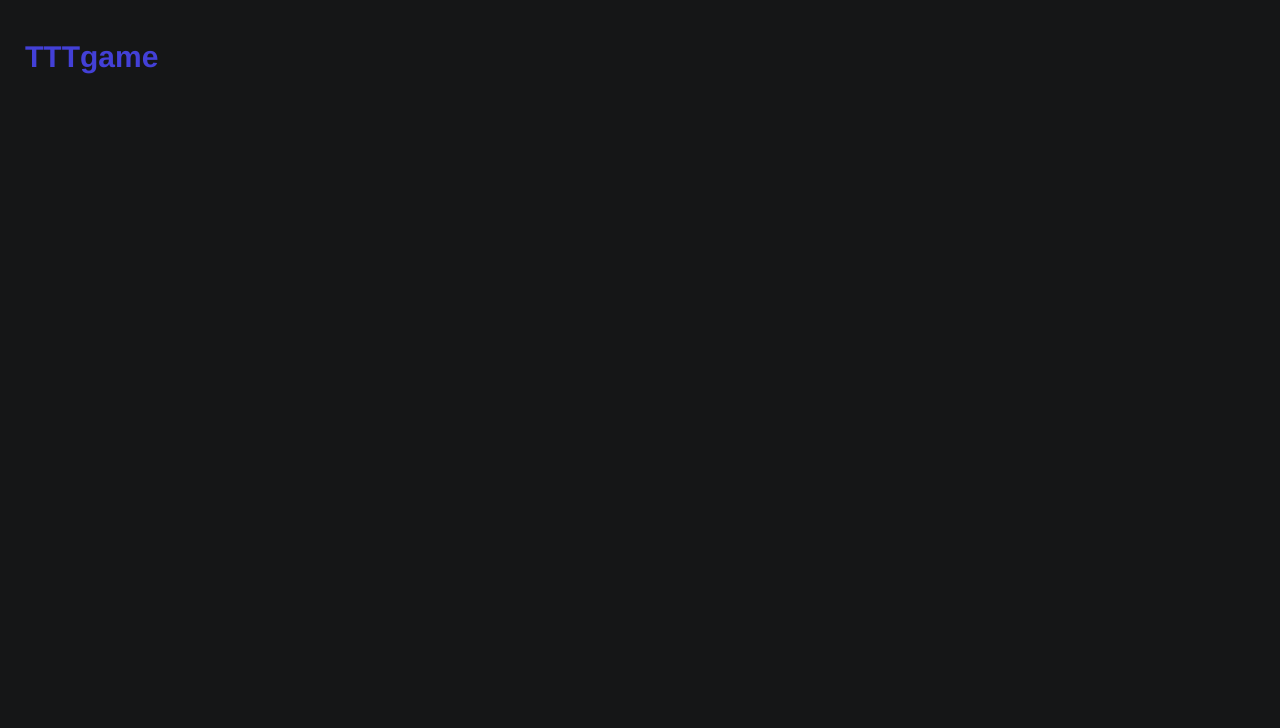
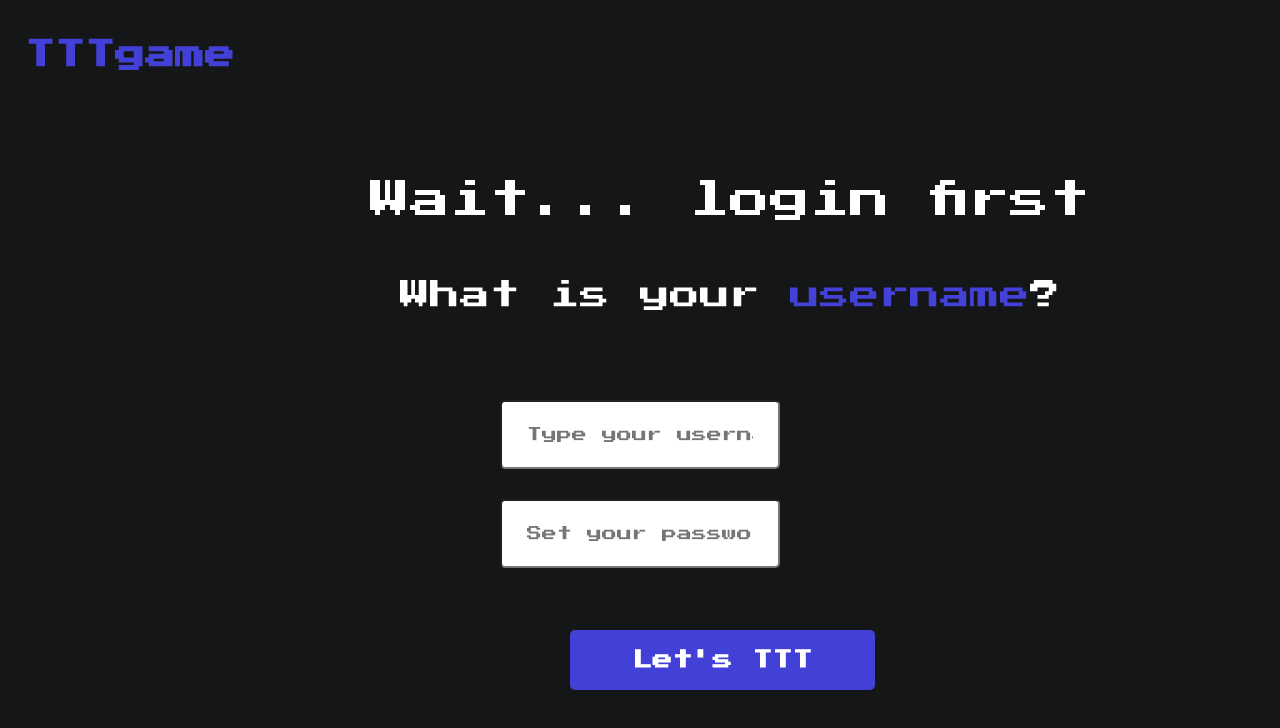
Before and after one commit to k1audiaa/TTTGame-Frontend, a Vue app: page /login in a window 1280 px wide. Before the commit this address had no page. Shown: the top 728 px of the page. Built offline with nearby package versions, Linux system fonts and the light colour scheme.

Commit message:
LoginView added

```diff
--- a/src/router/index.ts
+++ b/src/router/index.ts
@@ -8,6 +8,11 @@ const router = createRouter({
       path: '/',
       name: 'home',
       component: () => import('../views/HomeView.vue')
+    },
+    {
+      path: '/login',
+      name: 'login',
+      component: () => import('../views/LoginView.vue')
     },
     {
       path: '/overview',
--- a/src/views/DrawView.vue
+++ b/src/views/DrawView.vue
@@ -63,7 +63,7 @@ onMounted(() => {
   color: #fff;
   position: absolute;
   top: 320px;
-  left: 550px;
+  left: 540px;
   font-size: 35px;
 }
 
@@ -90,7 +90,7 @@ onMounted(() => {
   position: absolute;
   text-align: center;
   top: 550px;
-  left: 580px;
+  left: 570px;
   width: 275px;
   text-decoration: none;
 }
@@ -115,7 +115,7 @@ onMounted(() => {
   position: absolute;
   text-align: center;
   top: 650px;
-  left: 580px;
+  left: 570px;
   width: 275px;
   text-decoration: none;
 }
--- a/src/views/GameView.vue
+++ b/src/views/GameView.vue
@@ -238,7 +238,7 @@ onMounted(() => {
   display: grid;
   grid-template-columns: repeat(3, auto);
   grid-gap: 10px;
-  margin-left: 570px;
+  margin-left: 580px;
   margin-top: 250px;
   width: 150px;
 }
@@ -276,7 +276,7 @@ onMounted(() => {
   position: absolute;
   text-align: center;
   top: 650px;
-  left: 560px;
+  left: 570px;
   width: 275px;
   text-decoration: none;
 }
--- a/src/views/HomeView.vue
+++ b/src/views/HomeView.vue
@@ -4,7 +4,7 @@
       <div class="div">
         <div class="text-wrapper">Let’s</div>
         <div class="text-wrapper-2">TicTacToe</div>
-        <router-link to="/overview" class="custom-button">GO!</router-link>
+        <router-link to="/login" class="custom-button">GO!</router-link>
       </div>
     </div>
 </template>
@@ -31,7 +31,7 @@
   font-family: "Source Code Pro-Bold", Helvetica;
   font-size: 60px;
   font-weight: 700;
-  left: 80px;
+  left: 100px;
   letter-spacing: 0;
   line-height: normal;
   position: absolute;
@@ -45,7 +45,7 @@
   font-family: "Source Code Pro-Bold", Helvetica;
   font-size: 70px;
   font-weight: 700;
-  left: 460px;
+  left: 480px;
   letter-spacing: 0;
   line-height: normal;
   position: absolute;
@@ -64,7 +64,7 @@
    cursor: pointer;
    border: none;
    border-radius: 5px;
-   left: 560px;
+   left: 580px;
    letter-spacing: 0;
    line-height: normal;
    position: absolute;
--- /dev/null
+++ b/src/views/LoginView.vue
@@ -0,0 +1,83 @@
+<template>
+  <link rel="stylesheet" href="https://fonts.googleapis.com/css?family=Press+Start+2P&display=swap">
+  <div class="div">
+    <div class="text1">Wait... login first</div>
+    <div class="login">
+      <span>What is your  </span>
+      <span class="username">username</span>
+      <span>?</span>
+    </div>
+    <div class="input-container">
+      <input v-model="firstInput" placeholder="Type your username" class="input-field" />
+      <input v-model="secondInput" placeholder="Set your password" class="input-field" />
+    </div>
+    <router-link to="/overview" class="custom-button">Let's TTT</router-link>
+  </div>
+</template>
+
+
+<style scoped>
+
+.username {
+  color: #4441d8;
+}
+
+.login {
+  font-family: "Press Start 2P", Helvetica;
+  font-size: 30px;
+  color: #fff;
+  position: absolute;
+  top: 280px;
+  left: 400px;
+}
+.text1 {
+  font-family: "Press Start 2P", Helvetica;
+  color: #fff;
+  position: absolute;
+  top: 180px;
+  left: 370px;
+  font-size: 40px;
+}
+
+.input-container {
+  display: flex;
+  flex-direction: column;
+  margin-top: 400px;
+  margin-left: 500px;
+  margin-right: 500px;
+}
+
+.input-field {
+  padding: 25px;
+  margin-bottom: 30px;
+  font-family: "Press Start 2P", Helvetica;
+  font-size: 15px;
+  text-align: center;
+  border-radius: 5px;
+}
+
+.custom-button {
+  background-color: #4340d7;
+  color: #ffffff;
+  font-family: "Press Start 2P", Helvetica ;
+  font-size: 20px;
+  font-weight: 600;
+  padding: 20px 15px;
+  cursor: pointer;
+  border: none;
+  border-radius: 5px;
+  letter-spacing: 0;
+  line-height: normal;
+  position: absolute;
+  text-align: center;
+  top: 630px;
+  left: 570px;
+  width: 275px;
+  text-decoration: none;
+}
+
+.custom-button:hover {
+  background-color: #2d2c8b;
+}
+
+</style>
--- a/src/views/LostView.vue
+++ b/src/views/LostView.vue
@@ -62,7 +62,7 @@ onMounted(() => {
   color: #fff;
   position: absolute;
   top: 320px;
-  left: 550px;
+  left: 540px;
   font-size: 35px;
 }
 
@@ -89,7 +89,7 @@ onMounted(() => {
   position: absolute;
   text-align: center;
   top: 550px;
-  left: 580px;
+  left: 570px;
   width: 275px;
   text-decoration: none;
 }
--- a/src/views/OverView.vue
+++ b/src/views/OverView.vue
@@ -114,7 +114,7 @@ onMounted(() => {
   line-height: normal;
   position: absolute;
   top: 160px;
-  left: 400px;
+  left: 420px;
 }
 
 .overview .username {
@@ -122,7 +122,7 @@ onMounted(() => {
   font-family: "Press Start 2P", Helvetica;
   font-size: 50px;
   font-weight: 500;
-  left: 740px;
+  left: 780px;
   letter-spacing: 0;
   line-height: normal;
   position: absolute;
@@ -134,7 +134,7 @@ onMounted(() => {
   background-color: #4340d7;
   border-radius: 5px;
   height: 234px;
-  left: 360px;
+  left: 370px;
   top: 290px;
   width: 334px;
   position: absolute;
@@ -170,7 +170,7 @@ onMounted(() => {
   background-color: #4340d7;
   border-radius: 5px;
   height: 234px;
-  left: 720px;
+  left: 740px;
   top: 290px;
   width: 334px;
   position: absolute;
@@ -217,7 +217,7 @@ onMounted(() => {
   position: absolute;
   text-align: center;
   top: 600px;
-  left: 550px;
+  left: 570px;
   width: 275px;
   text-decoration: none;
 }
--- a/src/views/WinView.vue
+++ b/src/views/WinView.vue
@@ -55,14 +55,14 @@ onMounted(() => {
   color: #fff;
   position: absolute;
   top: 150px;
-  left: 470px;
+  left: 480px;
 }
 .yourScore {
   font-family: "Press Start 2P", Helvetica;
   color: #fff;
   position: absolute;
   top: 320px;
-  left: 550px;
+  left: 540px;
   font-size: 35px;
 }
 
@@ -89,7 +89,7 @@ onMounted(() => {
   position: absolute;
   text-align: center;
   top: 550px;
-  left: 580px;
+  left: 570px;
   width: 275px;
   text-decoration: none;
 }
```
